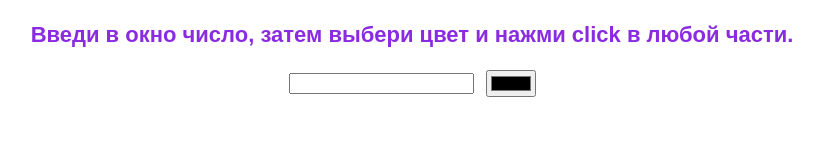
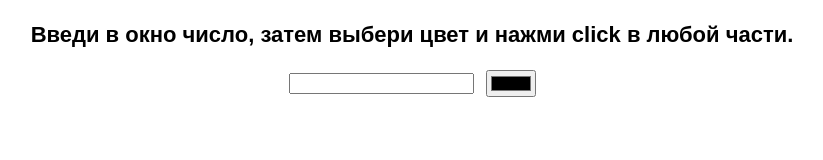
Before and after one commit to maks-stars/my-project, a plain HTML site: page dom/color-blocks/color-blocks.html in a window 1280 px wide. Shown: the whole page, without its empty margins (228-1051 px from the left). Drawn offline with Linux system fonts and the light colour scheme.

Commit message:
Update color-blocks.css

```diff
--- a/dom/color-blocks/color-blocks.css
+++ b/dom/color-blocks/color-blocks.css
@@ -5,7 +5,7 @@ body {
 .color {
   font-size: 22px;
   font-weight: bold;
-  color :blueviolet;
+  color: #blueviolet;
   text-align: center;
 }
 
```
